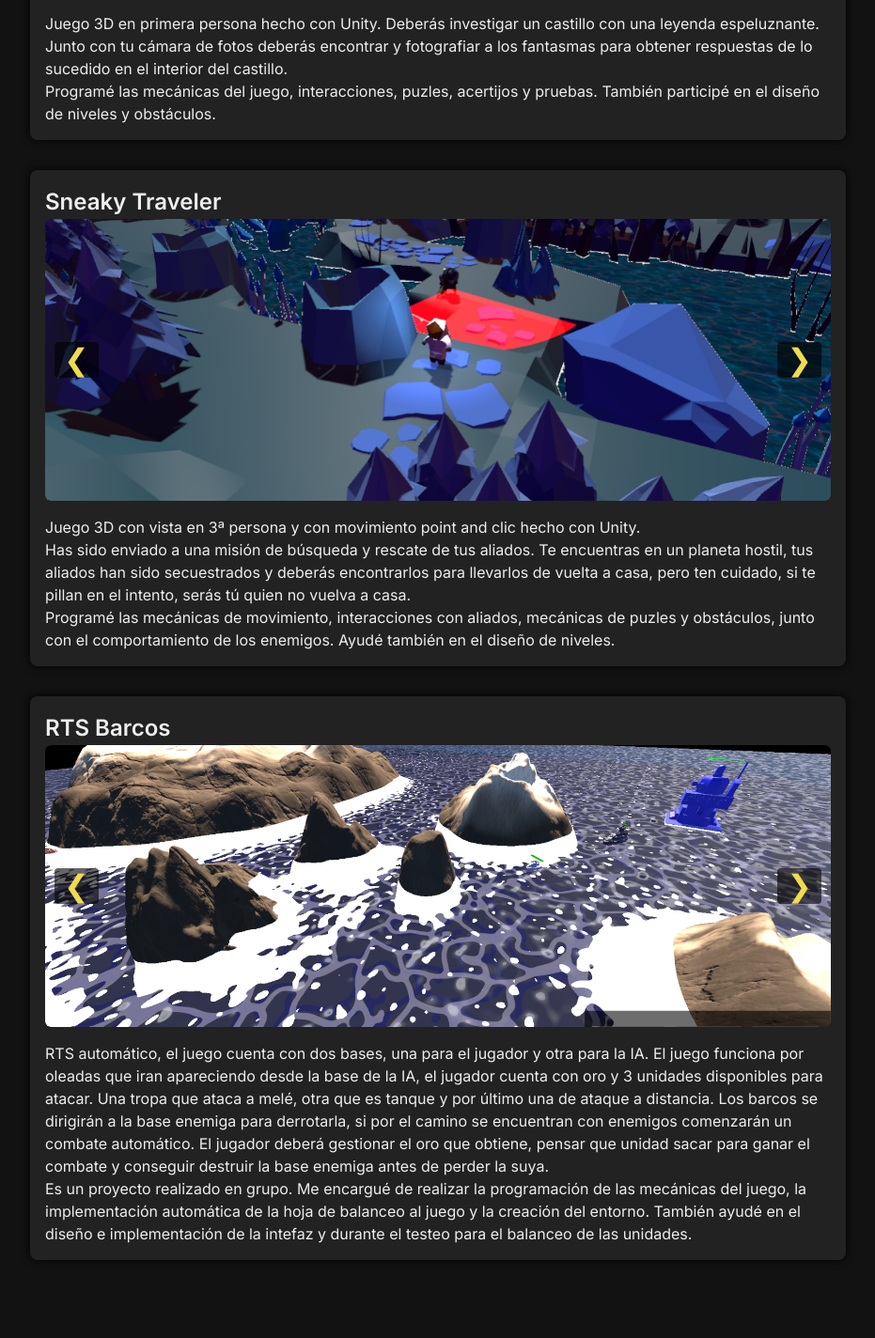
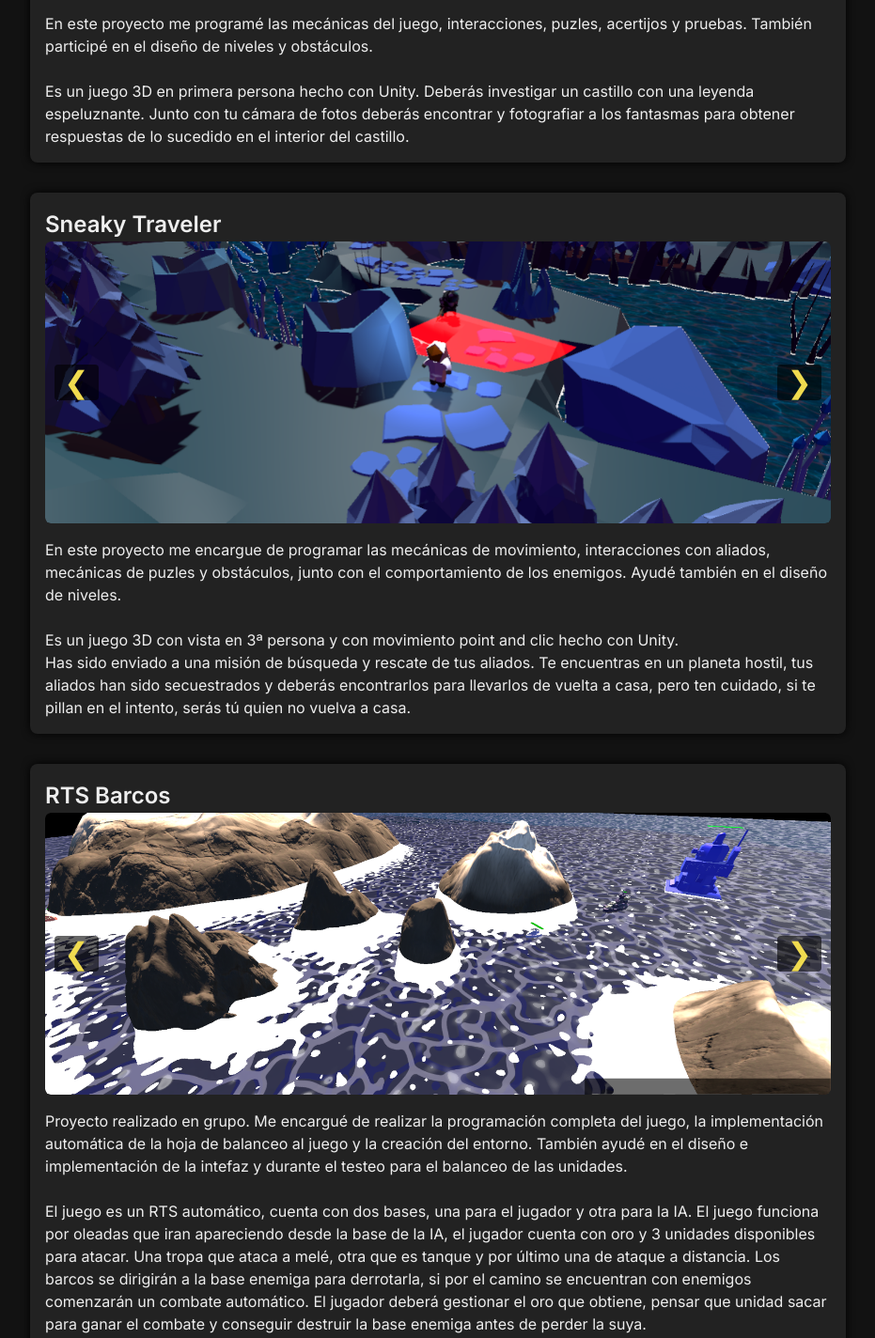
Before and after one commit to SergioRivera01/Portfolio, a plain HTML site: page portfolio.html in a window 1280 px wide. Shown: the part 875-2299 px from the top of the page at 94% size, without its empty margins (174-1105 px from the left). Drawn offline with Linux system fonts and the light colour scheme.

Commit message:
Update portfolio.html

```diff
--- a/portfolio.html
+++ b/portfolio.html
@@ -23,7 +23,8 @@
 <section id="about" tabindex="0" aria-label="Sobre mí">
     <h3>Sobre mí</h3>
     <p>
-        Soy Sergio, un estudiante de diseño de videojuegos apasionado por la programación. Me encanta combinar creatividad y lógica para desarrollar mecánicas de juego que sorprendan y diviertan a los jugadores. Durante mi formación he desarrollado varios proyectos, mayormente juegos en 3D aunque también he realizado alguno 2D. He podido poner en práctica mis habilidades desarrollando sistemas de movimiento, interacciones, puzles, enemigos, y mucho más.<br><br>
+        Soy Sergio, un estudiante de diseño de videojuegos apasionado por la programación. Me encanta combinar creatividad y lógica para desarrollar mecánicas de juego que sorprendan y diviertan a los jugadores. Durante mi formación he desarrollado varios proyectos, mayormente juegos en 3D aunque también he realizado algun juego en 2D. He podido poner en práctica mis habilidades desarrollando sistemas de movimiento, interacciones, puzles, enemigos, y mucho más.
+        <br><br>
         Mi objetivo es crecer profesionalmente en la industria del videojuego. Estoy siempre abierto a aprender nuevas tecnologías y colaborar en proyectos innovadores que desafíen mis capacidades.
     </p>
 </section>
@@ -42,8 +43,12 @@
             <button class="next" aria-label="Imagen siguiente">&#10095;</button>
         </div>
         <p>
-            Juego 3D en primera persona hecho con Unity. Deberás investigar un castillo con una leyenda espeluznante. Junto con tu cámara de fotos deberás encontrar y fotografiar a los fantasmas para obtener respuestas de lo sucedido en el interior del castillo.<br>
-            Programé las mecánicas del juego, interacciones, puzles, acertijos y pruebas. También participé en el diseño de niveles y obstáculos.<br>
+            En este proyecto me programé las mecánicas del juego, interacciones, puzles, acertijos y pruebas. También participé en el diseño de niveles y obstáculos.
+        </p>
+        <br>
+        <p>
+            Es un  juego 3D en primera persona hecho con Unity. Deberás investigar un castillo con una leyenda espeluznante. Junto con tu cámara de fotos deberás encontrar y fotografiar a los fantasmas para obtener respuestas de lo sucedido en el interior del castillo.<br>
+
         </p>
         <!--<a href="assets/files/GhostSnap_Build.zip" download="GhostSnap_Build.zip">Descargar juego</a>-->
 
@@ -60,9 +65,13 @@
             <button class="next" aria-label="Imagen siguiente">&#10095;</button>
         </div>
         <p>
-            Juego 3D con vista en 3ª persona y con movimiento point and clic hecho con Unity.<br>
+            En este proyecto me encargue de programar las mecánicas de movimiento, interacciones con aliados, mecánicas de puzles y obstáculos, junto con el comportamiento de los enemigos. Ayudé también en el diseño de niveles.
+        </p>
+        <br>
+        <p>
+            Es un juego 3D con vista en 3ª persona y con movimiento point and clic hecho con Unity.<br>
             Has sido enviado a una misión de búsqueda y rescate de tus aliados. Te encuentras en un planeta hostil, tus aliados han sido secuestrados y deberás encontrarlos para llevarlos de vuelta a casa, pero ten cuidado, si te pillan en el intento, serás tú quien no vuelva a casa.<br>
-            Programé las mecánicas de movimiento, interacciones con aliados, mecánicas de puzles y obstáculos, junto con el comportamiento de los enemigos. Ayudé también en el diseño de niveles.<br>
+
         </p>
         <!--<a href="assets/files/SneakyTraveler_Build.zip" download="SneakyTraveler_Build.zip">Descargar juego</a>-->
 
@@ -77,8 +86,12 @@
         <button class="next" aria-label="Imagen siguiente">&#10095;</button>
     </div>
     <p>
-        RTS automático, el juego cuenta con dos bases, una para el jugador y otra para la IA. El juego funciona por oleadas que iran apareciendo desde la base de la IA, el jugador cuenta con oro y 3 unidades disponibles para atacar. Una tropa que ataca a melé, otra que es tanque y por último una de ataque a distancia. Los barcos se dirigirán a la base enemiga para derrotarla, si por el camino se encuentran con enemigos comenzarán un combate automático. El jugador deberá gestionar el oro que obtiene, pensar que unidad sacar para ganar el combate y conseguir destruir la base enemiga antes de perder la suya.<br>
-        Es un proyecto realizado en grupo. Me encargué de realizar la programación de las mecánicas del juego, la implementación automática de la hoja de balanceo al juego y la creación del entorno. También ayudé en el diseño e implementación de la intefaz y durante el testeo para el balanceo de las unidades.
+        Proyecto realizado en grupo. Me encargué de realizar la programación completa del juego, la implementación automática de la hoja de balanceo al juego y la creación del entorno. También ayudé en el diseño e implementación de la intefaz y durante el testeo para el balanceo de las unidades.
+    </p>
+    <br>
+    <p>
+        El juego es un RTS automático, cuenta con dos bases, una para el jugador y otra para la IA. El juego funciona por oleadas que iran apareciendo desde la base de la IA, el jugador cuenta con oro y 3 unidades disponibles para atacar. Una tropa que ataca a melé, otra que es tanque y por último una de ataque a distancia. Los barcos se dirigirán a la base enemiga para derrotarla, si por el camino se encuentran con enemigos comenzarán un combate automático. El jugador deberá gestionar el oro que obtiene, pensar que unidad sacar para ganar el combate y conseguir destruir la base enemiga antes de perder la suya.
+
     </p>
     <!--<a href="assets/files/ColdSteel_Build.zip" download="ColdSteel_Build.zip">Descargar juego</a>-->
 
```
